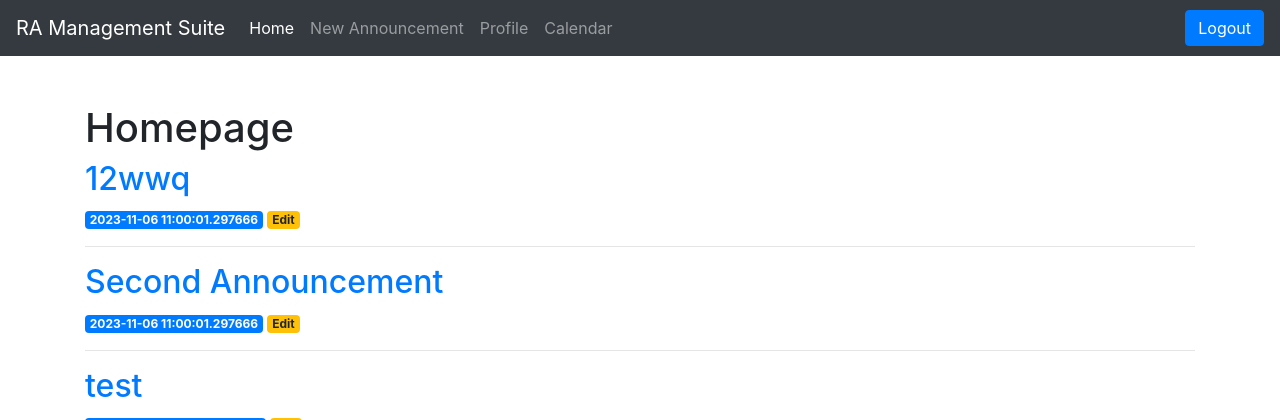
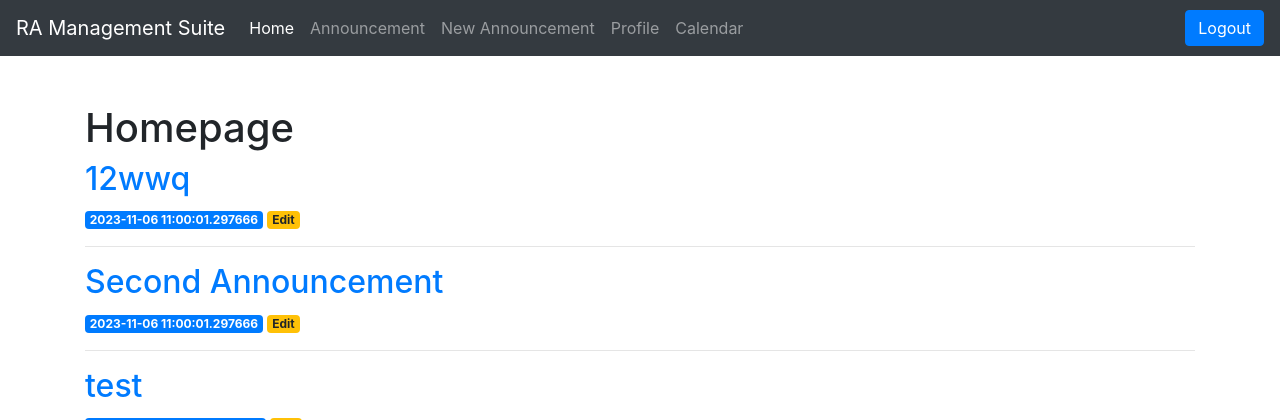
Before and after one commit to kylenmorris/ra-management-suite, a Flask app: page / in a window 1280 px wide. Shown: the top 420 px of the page. Run offline with Flask 3, Linux system fonts and the light colour scheme; a user stored in the database is signed in; some libraries are stand-ins or nearby versions.

Commit message:
update navbar highlights, anouncement page seperated from home page

```diff
--- a/RAManagementSuite/templates/base.html
+++ b/RAManagementSuite/templates/base.html
@@ -29,16 +29,20 @@
         <div class="collapse navbar-collapse" id="navbarNav">
             <ul class="navbar-nav">
                 {% if current_user.is_authenticated %}
-                <li class="nav-item active">
+
+                <li class="nav-item {% if current_page == 'home' %}active{% endif %}">
                     <a class="nav-link" href="{{ url_for('home.index')}}">Home</a>
                 </li>
-                <li class="nav-item">
+                <li class="nav-item {% if current_page == 'announcement_page' %}active{% endif %}">
+                    <a class="nav-link" href="{{ url_for('home.announcement_page')}}">Announcement</a>
+                </li>
+                <li class="nav-item {% if current_page == 'new_announcement' %}active{% endif %}">
                     <a class="nav-link" href="{{url_for('home.create')}}">New Announcement</a>
                 </li>
-                <li class="nav-item">
+                <li class="nav-item {% if current_page == 'Profile' %}active{% endif %}">
                     <a class="nav-link" href="{{ url_for('home.profile')}}">Profile</a>
                 </li>
-                <li class="nav-item">
+                <li class="nav-item {% if current_page == 'Calendar' %}active{% endif %}">
                     <a class="nav-link" href="{{ url_for('home.events')}}">Calendar</a>
                 </li>
                 {% endif %}
--- a/RAManagementSuite/views/home.py
+++ b/RAManagementSuite/views/home.py
@@ -10,9 +10,15 @@ home = Blueprint('home', __name__)
 
 @home.route('/')
 def index():
+    current_page = 'home'
     announcements = announcementRepo.get_announcements()
-    return render_template('home/index.html', announcements=announcements)
+    return render_template('home/index.html', announcements=announcements, current_page=current_page)
 
+@home.route('/announcement')
+def announcement_page():
+    current_page = 'announcement_page'
+    announcements = announcementRepo.get_announcements()
+    return render_template('home/announcement.html', announcements=announcements, current_page=current_page)
 
 @home.route('/view/<int:announcement_id>')
 def announcement(announcement_id):
@@ -22,6 +28,7 @@ def announcement(announcement_id):
 
 @home.route('/create', methods=('GET', 'POST'))
 def create():
+    current_page = 'new_announcement'
     if request.method == 'POST':
         title = request.form['title']
         content = request.form['content']
@@ -31,7 +38,7 @@ def create():
             announcementRepo.create_announcement(title, content)
             return redirect(url_for('home.index'))
 
-    return render_template('home/create.html')
+    return render_template('home/create.html', current_page=current_page)
 
 
 @home.route('/edit/<int:announcement_id>/', methods=('GET', 'POST'))
@@ -53,12 +60,14 @@ def edit(announcement_id):
 @home.route('/profile')
 @login_required
 def profile():
-    return render_template('home/profile.html', name=current_user.name)
+    current_page = 'Profile'
+    return render_template('home/profile.html', name=current_user.name, current_page=current_page)
 
 
 @home.route('/events', methods=['GET', 'POST'])
 @login_required
 def events():
+    current_page = 'Calendar'
     if request.method == 'POST':
         # get data from form and create or update an event
         title = request.form.get('title')
@@ -76,7 +85,7 @@ def events():
         return redirect(url_for('home.events'))
 
     events = get_all_events()
-    return render_template('home/events.html', events=events, current_user=current_user)
+    return render_template('home/events.html', events=events, current_user=current_user, current_page=current_page)
 
 
 @login_required
```
Also changed, not shown: RAManagementSuite/templates/home/announcement.html (+15 -0 lines).
